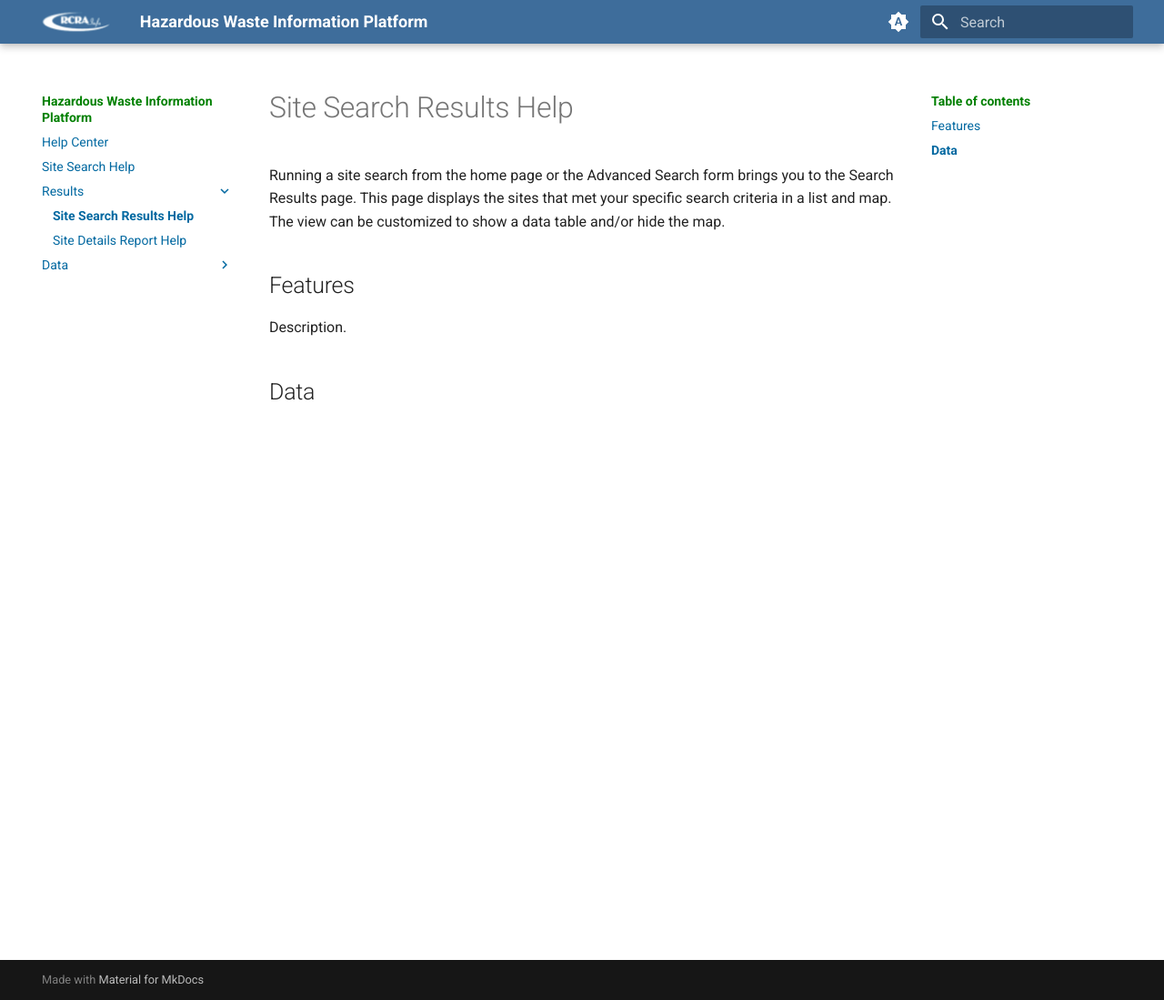
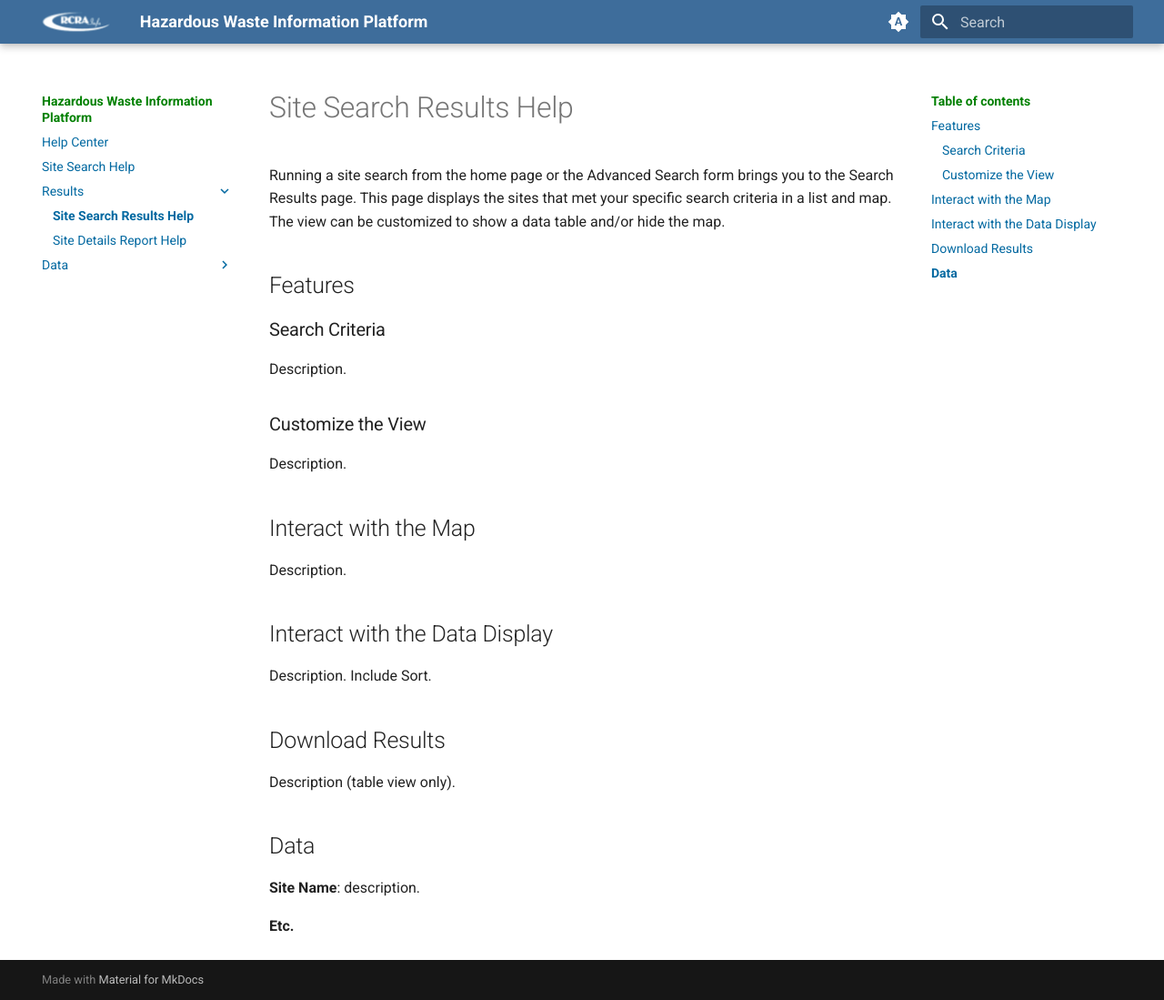
Before and after one commit to furrlori-oss/hwip, an MkDocs documentation site: the page built from docs/Results/search-results.md, in a window 1280 px wide and 1099 px high. Shown: the whole window at 91% size. Built offline with MkDocs 1.6.1 and Material for MkDocs 9.7.7, drawn with Linux system fonts in a browser that asks for light colours.

Commit message:
Update search-results.md

```diff
--- a/docs/Results/search-results.md
+++ b/docs/Results/search-results.md
@@ -4,6 +4,28 @@ Running a site search from the home page or the Advanced Search form brings you
 
 ## Features
 
+### Search Criteria
+
 Description.
 
+### Customize the View
+
+Description.
+
+## Interact with the Map
+
+Description.
+
+## Interact with the Data Display
+
+Description. Include Sort.
+
+## Download Results
+
+Description (table view only).
+
 ## Data
+
+**Site Name**: description.
+
+**Etc.**
```
